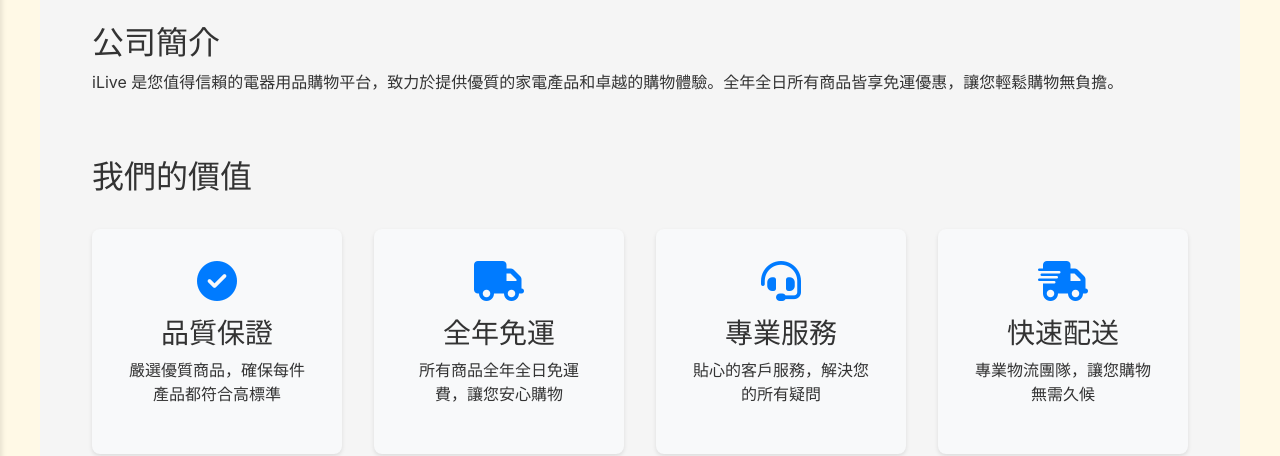
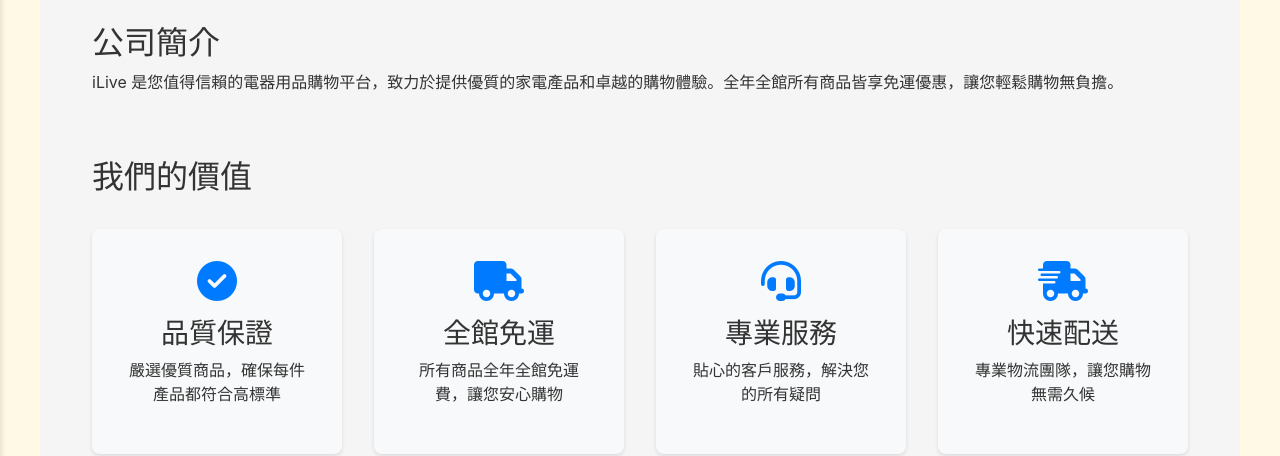
Before and after one commit to d1204429/ilivenew, a Vue app: page /about in a window 1280 px wide. Shown: the part 233-689 px from the top of the page. Built offline with nearby package versions, Linux system fonts and the light colour scheme.

Commit message:
修改按鈕、介紹字樣

```diff
--- a/src/views/about/AboutView.vue
+++ b/src/views/about/AboutView.vue
@@ -10,7 +10,7 @@
 
     <section class="company-intro">
       <h2>公司簡介</h2>
-      <p>iLive 是您值得信賴的電器用品購物平台，致力於提供優質的家電產品和卓越的購物體驗。全年全日所有商品皆享免運優惠，讓您輕鬆購物無負擔。</p>
+      <p>iLive 是您值得信賴的電器用品購物平台，致力於提供優質的家電產品和卓越的購物體驗。全年全館所有商品皆享免運優惠，讓您輕鬆購物無負擔。</p>
     </section>
 
     <section class="company-value">
@@ -23,8 +23,8 @@
         </div>
         <div class="value-card">
           <i class="fas fa-truck"></i>
-          <h3>全年免運</h3>
-          <p>所有商品全年全日免運費，讓您安心購物</p>
+          <h3>全館免運</h3>
+          <p>所有商品全年全館免運費，讓您安心購物</p>
         </div>
         <div class="value-card">
           <i class="fas fa-headset"></i>
--- a/src/views/cart/CartView.vue
+++ b/src/views/cart/CartView.vue
@@ -14,7 +14,7 @@
     <div class="cart-container">
       <div  v-if="cartItems.length > 0">
         <button class="text-gray-600 hover:text-red-600"
-        @click="deleteCart">清空購物車</button>
+        @click="deleteCart">移除所有商品</button>
       </div>
       <!-- 購物車列表 -->
       <div>
--- a/src/views/cart/CheckoutView.vue
+++ b/src/views/cart/CheckoutView.vue
@@ -121,7 +121,7 @@
           @click="nextStep"
           :disabled="!canProceed"
       >
-        {{ currentStep === 1 ? '轉訂單' : '結帳' }}
+        {{ currentStep === 1 ? '去下單' : '結帳' }}
       </button>
     </div>
   </div>
--- a/src/views/home/HomeView.vue
+++ b/src/views/home/HomeView.vue
@@ -6,10 +6,10 @@
         <i class="fas fa-chevron-left"></i>
       </button>
       <div class="carousel-inner2" :style="{ transform: `translateX(-${currentSlide * 100}%)` }">
-        <div v-for="(slide, index) in carouselSlides"
+        <div v-for="(slide, index) in processedSlides"
              :key="index"
              class="carousel-slide"
-             :class="{ 'cursor-pointer': slide.link }"
+             :class="{ 'cursor-pointer': slide.isClickable }"
              @click="handleSlideClick(slide)">
           <img :src="slide.image" :alt="slide.caption">
           <div class="carousel-caption">{{ slide.caption }}</div>
@@ -87,7 +87,7 @@
 </template>
 
 <script setup>
-import { ref, onMounted, computed } from 'vue'
+import { ref, computed, onMounted } from 'vue'
 import { getPromotions } from '@/services/promotion'
 import { getPromotionProduct, getProductInfo } from '@/services/products'
 import { useRouter } from 'vue-router'
@@ -95,19 +95,21 @@ import { useStore } from 'vuex'
 import ProductCard from '@/components/product/ProductCard.vue'
 import PromotionProductCarousel from '@/components/carousel/PromotionProductCarousel.vue'
 
-//const router = useRouter()
 const store = useStore()
 const isSearching = computed(() => store.state.isSearching)
 const searchResults = computed(() => store.state.searchResults)
-const isTypeSearch = computed(()=> store.state.isTypeSearch)
+const isTypeSearch = computed(() => store.state.isTypeSearch)
 const router = useRouter()
+
+// 判斷是否已登入
+const isLoggedIn = computed(() => !!store.state.accessToken)
 
 //初始get promotionData
 onMounted(() => {
   getPromotionsData()
 })
 
-// 輪播圖相關
+// 輪播圖基礎數據
 const currentSlide = ref(0)
 const carouselSlides = ref([
   {
@@ -123,13 +125,20 @@ const carouselSlides = ref([
   {
     image: '/src/assets/carousel/login.webp',
     caption: '立即登入',
-    link: '/login'  // 添加登入頁面路由
+    link: '/login'
   }
 ])
 
-// 處理輪播圖點擊
+// 處理輪播圖點擊邏輯
+const processedSlides = computed(() => {
+  return carouselSlides.value.map(slide => ({
+    ...slide,
+    isClickable: slide.link === '/login' ? !isLoggedIn.value : !!slide.link
+  }))
+})
+
 const handleSlideClick = (slide) => {
-  if (slide.link) {
+  if (slide.isClickable && slide.link) {
     router.push(slide.link)
   }
 }
```
